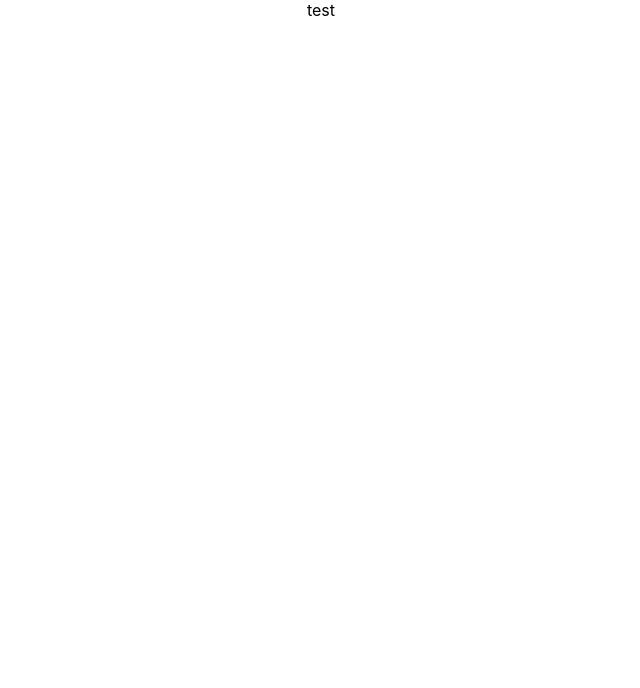
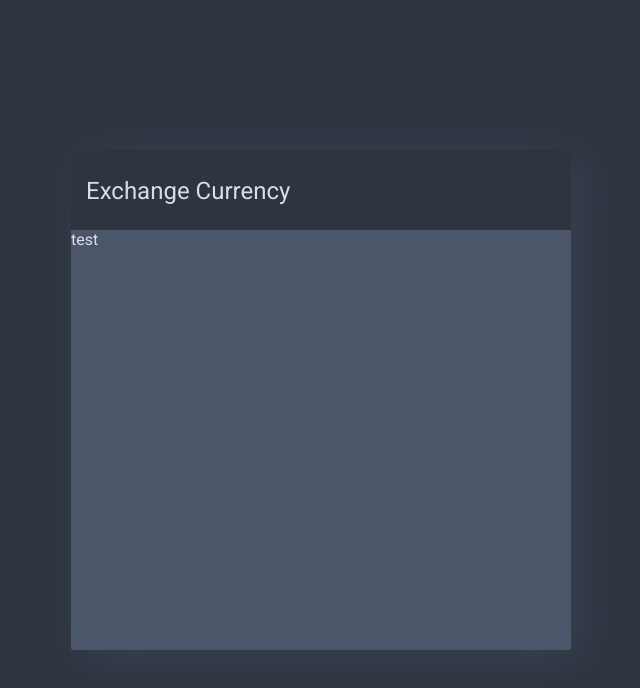
Before and after one commit to tosiek88/currency_exchange, a React (Create React App) app: page / in a window 1280 px wide. Shown: the top 688 px of the page, without its empty margins (319-959 px from the left). Built offline with nearby package versions, Linux system fonts and the light colour scheme.

Commit message:
Create basic template, install material-ui and socket io package

```diff
--- a/package.json
+++ b/package.json
@@ -3,6 +3,7 @@
   "version": "0.1.0",
   "private": true,
   "dependencies": {
+    "@material-ui/core": "^4.12.3",
     "@testing-library/jest-dom": "^5.14.1",
     "@testing-library/react": "^11.2.7",
     "@testing-library/user-event": "^12.8.3",
@@ -13,6 +14,7 @@
     "react": "^17.0.2",
     "react-dom": "^17.0.2",
     "react-scripts": "4.0.3",
+    "socket.io-client": "^4.1.3",
     "typescript": "^4.3.5",
     "web-vitals": "^1.1.2"
   },
--- a/public/index.html
+++ b/public/index.html
@@ -2,42 +2,14 @@
 <html lang="en">
   <head>
     <meta charset="utf-8" />
-    <link rel="icon" href="%PUBLIC_URL%/favicon.ico" />
     <meta name="viewport" content="width=device-width, initial-scale=1" />
     <meta name="theme-color" content="#000000" />
-    <meta
-      name="description"
-      content="Web site created using create-react-app"
-    />
-    <link rel="apple-touch-icon" href="%PUBLIC_URL%/logo192.png" />
-    <!--
-      manifest.json provides metadata used when your web app is installed on a
-      user's mobile device or desktop. See https://developers.google.com/web/fundamentals/web-app-manifest/
-    -->
     <link rel="manifest" href="%PUBLIC_URL%/manifest.json" />
-    <!--
-      Notice the use of %PUBLIC_URL% in the tags above.
-      It will be replaced with the URL of the `public` folder during the build.
-      Only files inside the `public` folder can be referenced from the HTML.
-
-      Unlike "/favicon.ico" or "favicon.ico", "%PUBLIC_URL%/favicon.ico" will
-      work correctly both with client-side routing and a non-root public URL.
-      Learn how to configure a non-root public URL by running `npm run build`.
-    -->
-    <title>React App</title>
+    <link rel="stylesheet" href="https://fonts.googleapis.com/css?family=Roboto:300,400,500,700&display=swap" />
+    <title>Currency Exchange Rate</title>
   </head>
   <body>
     <noscript>You need to enable JavaScript to run this app.</noscript>
     <div id="root"></div>
-    <!--
-      This HTML file is a template.
-      If you open it directly in the browser, you will see an empty page.
-
-      You can add webfonts, meta tags, or analytics to this file.
-      The build step will place the bundled scripts into the <body> tag.
-
-      To begin the development, run `npm start` or `yarn start`.
-      To create a production bundle, use `npm run build` or `yarn build`.
-    -->
   </body>
 </html>
--- a/src/App.css
+++ /dev/null
@@ -1,38 +0,0 @@
-.App {
-  text-align: center;
-}
-
-.App-logo {
-  height: 40vmin;
-  pointer-events: none;
-}
-
-@media (prefers-reduced-motion: no-preference) {
-  .App-logo {
-    animation: App-logo-spin infinite 20s linear;
-  }
-}
-
-.App-header {
-  background-color: #282c34;
-  min-height: 100vh;
-  display: flex;
-  flex-direction: column;
-  align-items: center;
-  justify-content: center;
-  font-size: calc(10px + 2vmin);
-  color: white;
-}
-
-.App-link {
-  color: #61dafb;
-}
-
-@keyframes App-logo-spin {
-  from {
-    transform: rotate(0deg);
-  }
-  to {
-    transform: rotate(360deg);
-  }
-}
--- a/src/App.tsx
+++ b/src/App.tsx
@@ -1,10 +1,18 @@
-import React from 'react';
-import './App.css';
+import { ThemeProvider } from "@material-ui/core/styles";
+import React from "react";
+import Display from "./components/display";
+import theme from "./theme"
+import { useStyles } from "./app.styles";
 
-const App:React.FC = () => {
+const App: React.FC = () => {
+  const classes = useStyles(theme)();
   return (
-    <div className="App">test</div>
+    <ThemeProvider theme={theme}>
+      <div className={classes.app}>
+        <Display />
+      </div>
+    </ThemeProvider>
   );
-}
+};
 
 export default App;
--- /dev/null
+++ b/src/app.styles.tsx
@@ -0,0 +1,14 @@
+import { makeStyles } from "@material-ui/core/styles";
+
+export const useStyles = (theme:any) => makeStyles(() => {
+  return {
+    app: {
+      position: "absolute",
+      top: "0px",
+      left: "0px",
+      width: "100%",
+      height: "100%",
+      backgroundColor: theme.palette.primary.dark
+    },
+  };
+});
--- /dev/null
+++ b/src/components/display.styles.tsx
@@ -0,0 +1,25 @@
+import { makeStyles } from "@material-ui/core/styles";
+
+export const useStyles = makeStyles((theme) => ({
+  root: {
+    fontFamily: "Roboto",
+    color: theme.palette.primary.contrastText,
+    width: "500px",
+    height: "500px",
+    backgroundColor: theme.palette.primary.light,
+    position: "absolute",
+    top: 0,
+    bottom: 0,
+    left: 0,
+    right: 0,
+    margin: "auto",
+    borderRadius: "2px",
+    boxShadow: `10px 7px 50px ${theme.palette.primary.main}`,
+  },
+  header: {
+    width: "100%",
+    height: "80px",
+    padding: "25px 15px",
+    backgroundColor: theme.palette.primary.dark,
+  },
+}));
--- /dev/null
+++ b/src/components/display.tsx
@@ -0,0 +1,18 @@
+import { Paper, Typography } from "@material-ui/core";
+import React from "react";
+import { useStyles } from "./display.styles";
+
+const Display: React.FC = () => {
+  const classes = useStyles();
+  return (
+    <Paper className={classes.root}>
+      <div  className={classes.header}>
+        <Typography variant="h5">Exchange Currency</Typography>
+      </div>
+      <div>test</div>
+    </Paper>
+  );
+};
+
+Display.displayName = "Display";
+export default Display;
--- a/src/index.css
+++ b/src/index.css
@@ -1,13 +1,17 @@
+* {
+  box-sizing: border-box;
+}
+
 body {
   margin: 0;
-  font-family: -apple-system, BlinkMacSystemFont, 'Segoe UI', 'Roboto', 'Oxygen',
-    'Ubuntu', 'Cantarell', 'Fira Sans', 'Droid Sans', 'Helvetica Neue',
+  font-family: -apple-system, BlinkMacSystemFont, "Segoe UI", "Roboto", "Oxygen",
+    "Ubuntu", "Cantarell", "Fira Sans", "Droid Sans", "Helvetica Neue",
     sans-serif;
   -webkit-font-smoothing: antialiased;
   -moz-osx-font-smoothing: grayscale;
 }
 
 code {
-  font-family: source-code-pro, Menlo, Monaco, Consolas, 'Courier New',
+  font-family: Roboto, source-code-pro, Menlo, Monaco, Consolas, "Courier New",
     monospace;
 }
--- /dev/null
+++ b/src/theme.tsx
@@ -0,0 +1,22 @@
+import { createTheme } from "@material-ui/core/styles";
+
+const theme = createTheme({
+  palette: {
+    primary: {
+      light: "#4c566a",
+      main: "#3b4252",
+      dark: "#2e3440",
+      contrastText: "#d8dee9",
+    },
+    secondary: {
+      light: "#88c0d0",
+      main: "#81a1c1",
+      dark: "#5e81ac",
+      contrastText:"#e5e9f0"
+    },
+    contrastThreshold: 3,
+    tonalOffset: 0.2,
+  },
+});
+
+export default theme;
--- a/tsconfig.json
+++ b/tsconfig.json
@@ -1,5 +1,6 @@
 {
   "compilerOptions": {
+    "baseUrl": "src",
     "target": "es5",
     "lib": [
       "dom",
```
Also changed, not shown: 1 other file (tests, documents, lock files or other folders).
